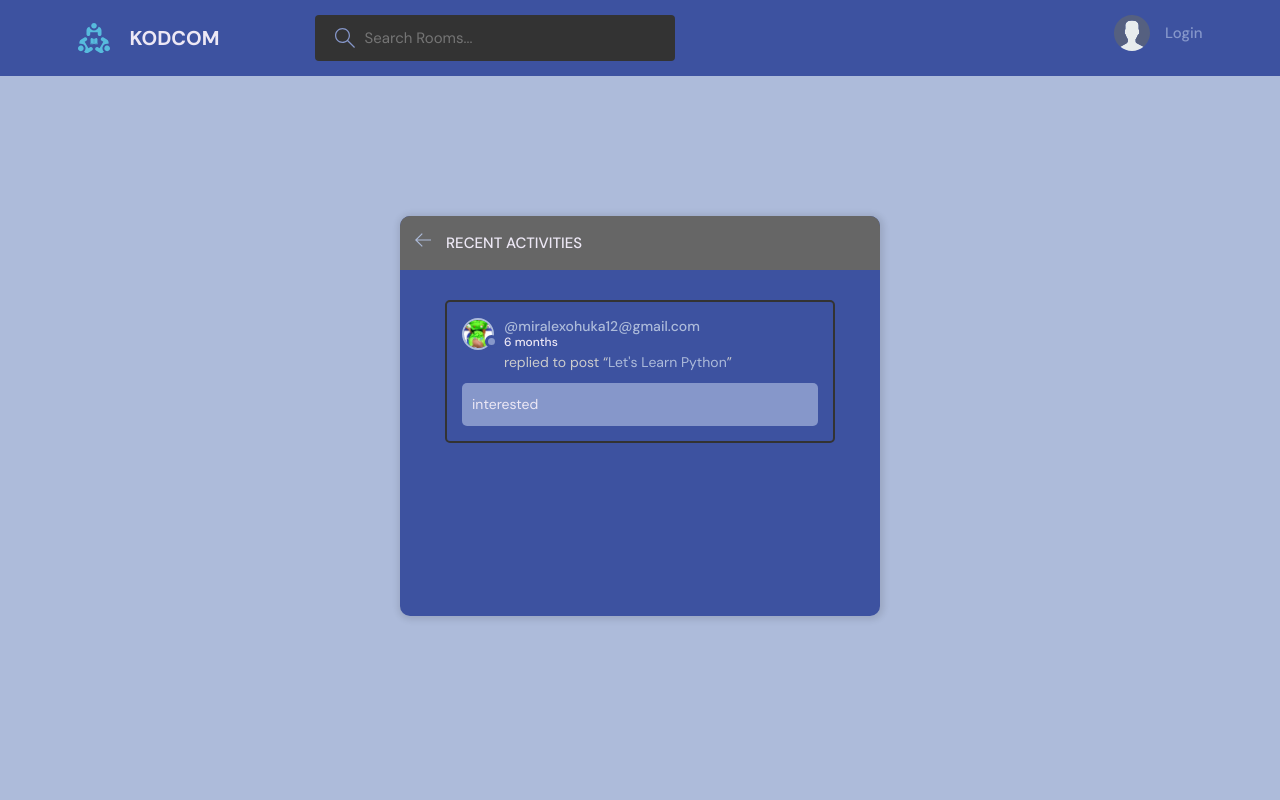
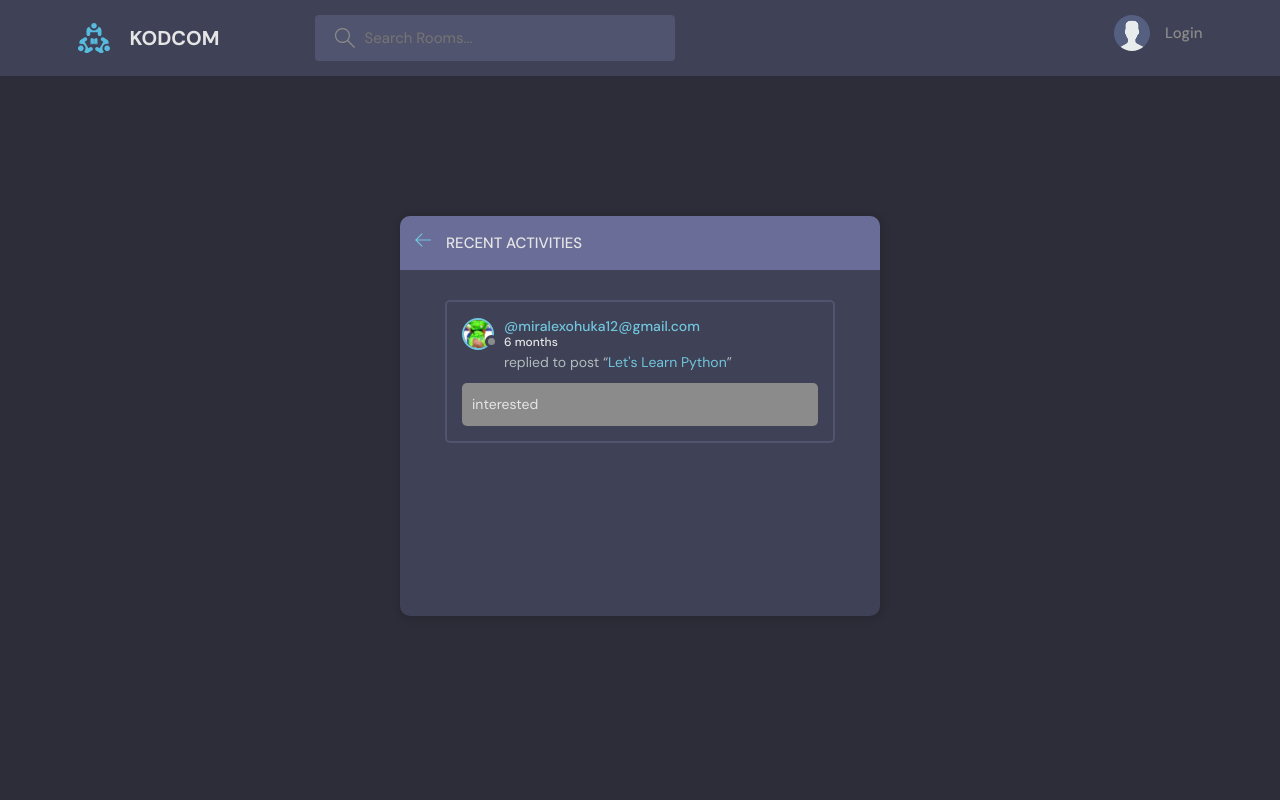
Before and after one commit to Miralex20/KODCOM, a Django app: page /activity/ in a window 1280 px wide. Run offline with Django 5.2, Linux system fonts and the light colour scheme; data comes from the database, SQL or seed files in the repository.

Commit message:
Update style.css

```diff
--- a/static/styles/style.css
+++ b/static/styles/style.css
@@ -4,20 +4,18 @@
 
 
 :root {
-  --color-main: #adbbda;
-  --color-main-light: #0096ff;
-  --color-bg: #adbbda;
-  --color-dark-medium: #333333;
-  --color-dark-light: #666666;
-  --color-light: #ede8f5;
-  --color-gray: #8697ca;
-  --color-light-gray: #cccccc;
-  --color-dark: #3d52a0;
-  --color-success: #00c853;
+  --color-main: #71c6dd;
+  --color-main-light: #e1f6fb;
+  --color-dark: #3f4156;
+  --color-dark-medium: #51546e;
+  --color-dark-light: #696d97;
+  --color-light: #e5e5e5;
+  --color-gray: #8b8b8b;
+  --color-light-gray: #b2bdbd;
+  --color-bg: #2d2d39;
+  --color-success: #5dd693;
   --color-error: #fc4b0b;
 }
-
-
 
 /*========== base styles ==========*/
 
```
